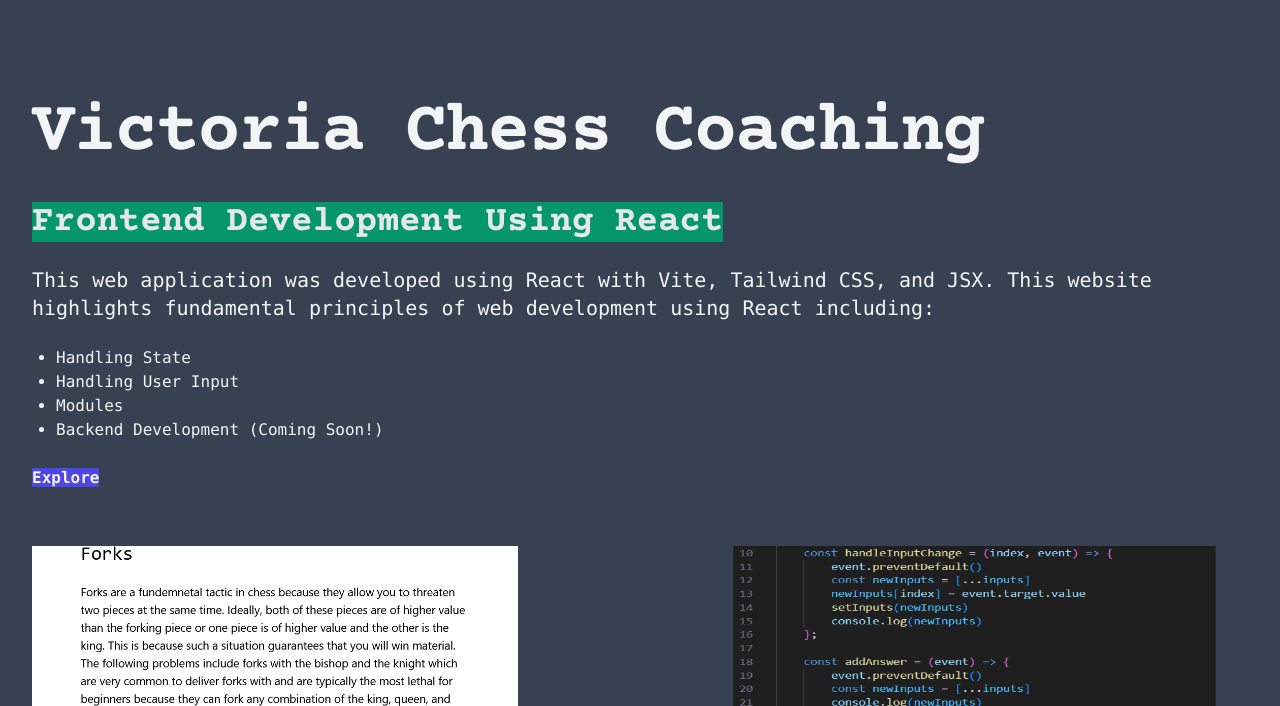
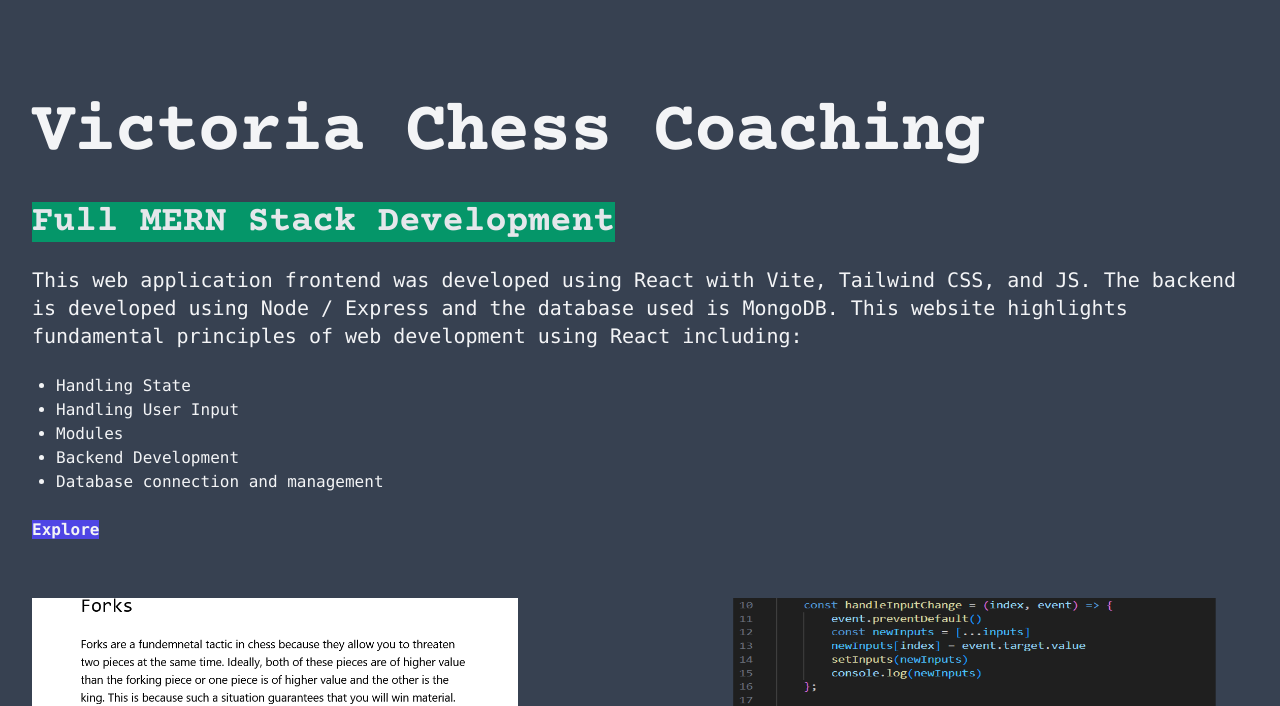
Before and after one commit to MilosRist/milos-ristovic-personal-website, a plain HTML site: page portfolio-posts/victoria-chess-coaching.html in a window 1280 px wide. Shown: the part 94-800 px from the top of the page. Drawn offline with nearby package versions, Linux system fonts and the light colour scheme.

Commit message:
backend development information

```diff
--- a/portfolio-posts/victoria-chess-coaching.html
+++ b/portfolio-posts/victoria-chess-coaching.html
@@ -61,13 +61,14 @@
   </header>
       <div class="mx-8 mt-48">
         <h1 class="text-5xl font-semibold tracking-tight text-gray-100 sm:text-7xl mt-10 courier-prime-bold">Victoria Chess Coaching</h1>
-        <h2 class="mt-8 mb-8 text-pretty text-4xl font-medium text-gray-200 sm:text-2xl/8 courier-prime-bold"><span class="bg-green-600">Frontend Development Using React</span></h2>
-        <p class="font-mono text-gray-100 mt-6 text-xl">This web application was developed using React with Vite, Tailwind CSS, and JSX. This website highlights fundamental principles of web development using React including:</p>
+        <h2 class="mt-8 mb-8 text-pretty text-4xl font-medium text-gray-200 sm:text-2xl/8 courier-prime-bold"><span class="bg-green-600">Full MERN Stack Development</span></h2>
+        <p class="font-mono text-gray-100 mt-6 text-xl">This web application frontend was developed using React with Vite, Tailwind CSS, and JS. The backend is developed using Node / Express and the database used is MongoDB. This website highlights fundamental principles of web development using React including:</p>
         <ul class="font-mono text-gray-100 list-disc p-6">
             <li>Handling State</li>
             <li>Handling User Input</li>
             <li>Modules</li>
-            <li>Backend Development (Coming Soon!)</li>
+            <li>Backend Development</li>
+            <li>Database connection and management</li>
         </ul>
         <a href="https://victoriachesscoaching.netlify.app/" target="_blank"><p class="font-mono text-gray-100"><span class="bg-indigo-600 font-bold">Explore</span></p></a>
         <div class="flex pt-14 justify-between">
```
Also changed, not shown: portfolio.html (+2 -1 lines), images/NodeJS favicon.png (added).
